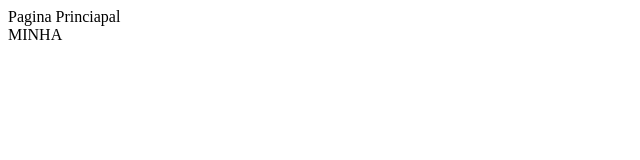
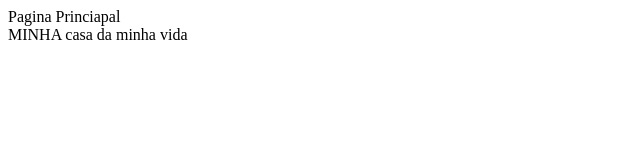
Before and after one commit to Monckcharles/testegit, a plain HTML site: page menu.html in a window 1280 px wide. Shown: the whole page, without its empty margins (0-640 px from the left). Drawn offline with Linux system fonts and the light colour scheme.

Commit message:
minha vida do branch

```diff
--- a/menu.html
+++ b/menu.html
@@ -5,7 +5,7 @@
 <body>
 <br>
     MINHA
-
+casa da minha vida
 
 </body>
 
```
